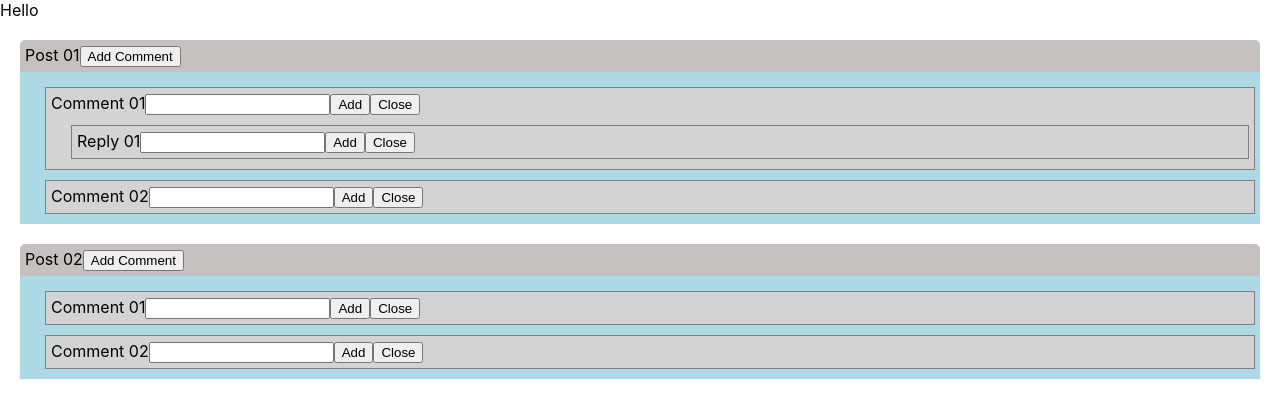
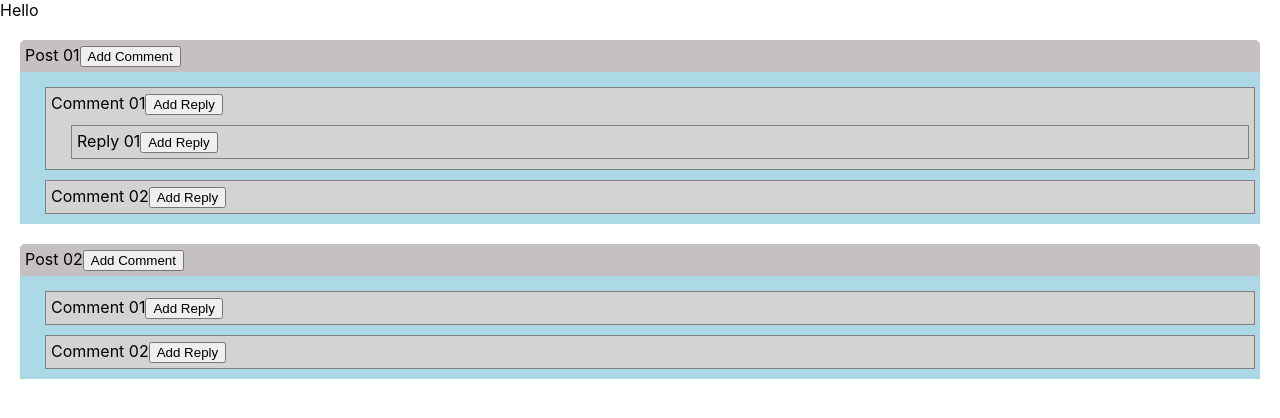
Before and after one commit to sanchit0496/reactjs-machine-coding-challenges, a React (Create React App) app in the folder nested-comments/: page / in a window 1280 px wide. Shown: the top 418 px of the page. Built offline with nearby package versions, Linux system fonts and the light colour scheme.

Commit message:
added conditional render of input component

```diff
--- a/nested-comments/src/App.js
+++ b/nested-comments/src/App.js
@@ -5,8 +5,7 @@ import { v4 as uuidv4 } from "uuid";
 
 function App() {
   const [clickedPost, setClickedPost] = useState(null);
-  const [displayAddPostComment, setDisplayAddPostComment] = useState(false);
-
+  const [clickedComment, setClickedComment] = useState(null);
   const posts = [
     {
       id: uuidv4(),
@@ -76,6 +75,21 @@ function App() {
     setClickedPost(null);
   };
 
+  const handleClickComment = (e, comment) => {
+    console.log("clicked comment", comment);
+    setClickedComment(comment);
+  };
+
+  const addCommentReply = (post) => {
+    console.log("addreply", post);
+    setClickedComment(null);
+  };
+
+  const closeCommentReply = (post) => {
+    console.log("addreply", post);
+    setClickedComment(null);
+  };
+
   const renderAllComments = (comments) => {
     console.log("renderAllComments", comments);
     if (comments.length === 0) {
@@ -92,9 +106,20 @@ function App() {
               style={{ marginLeft: "20px" }}
             >
               {comment.commentData}
-              <input type="text" onChange={(e) => handleInputChange(e)} />
-              <button>Add</button>
-              <button>Close</button>
+
+              {clickedComment?.id !== comment.id ? (
+                <button onClick={(e) => handleClickComment(e, comment)}>
+                  Add Reply
+                </button>
+              ) : (
+                <>
+                  <input type="text" onChange={(e) => handleInputChange(e)} />
+                  <button onClick={() => addCommentReply(comment)}>Add</button>
+                  <button onClick={() => closeCommentReply(comment)}>
+                    Close
+                  </button>
+                </>
+              )}
 
               {comment?.comments?.length > 0 &&
                 renderAllComments(comment.comments)}
```
